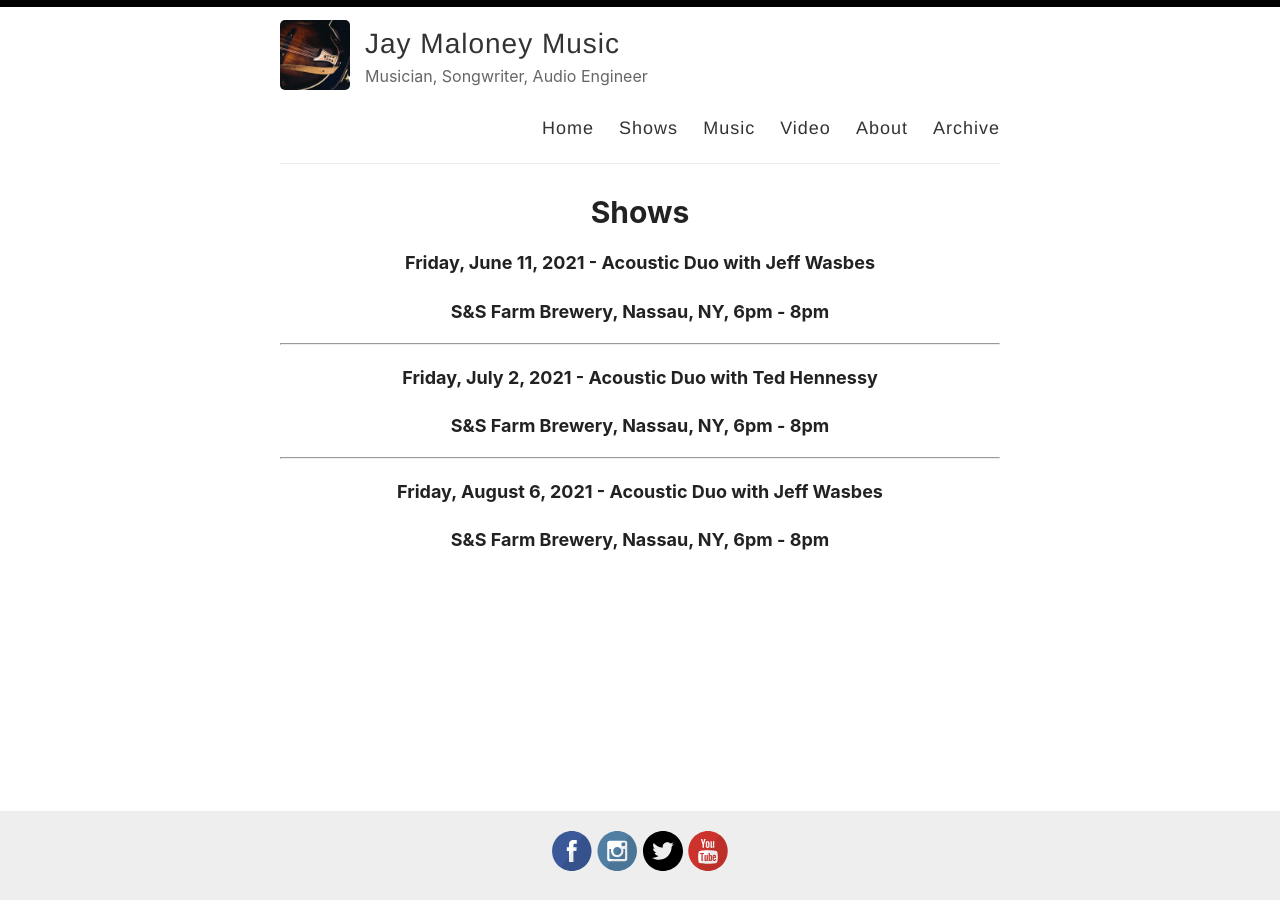
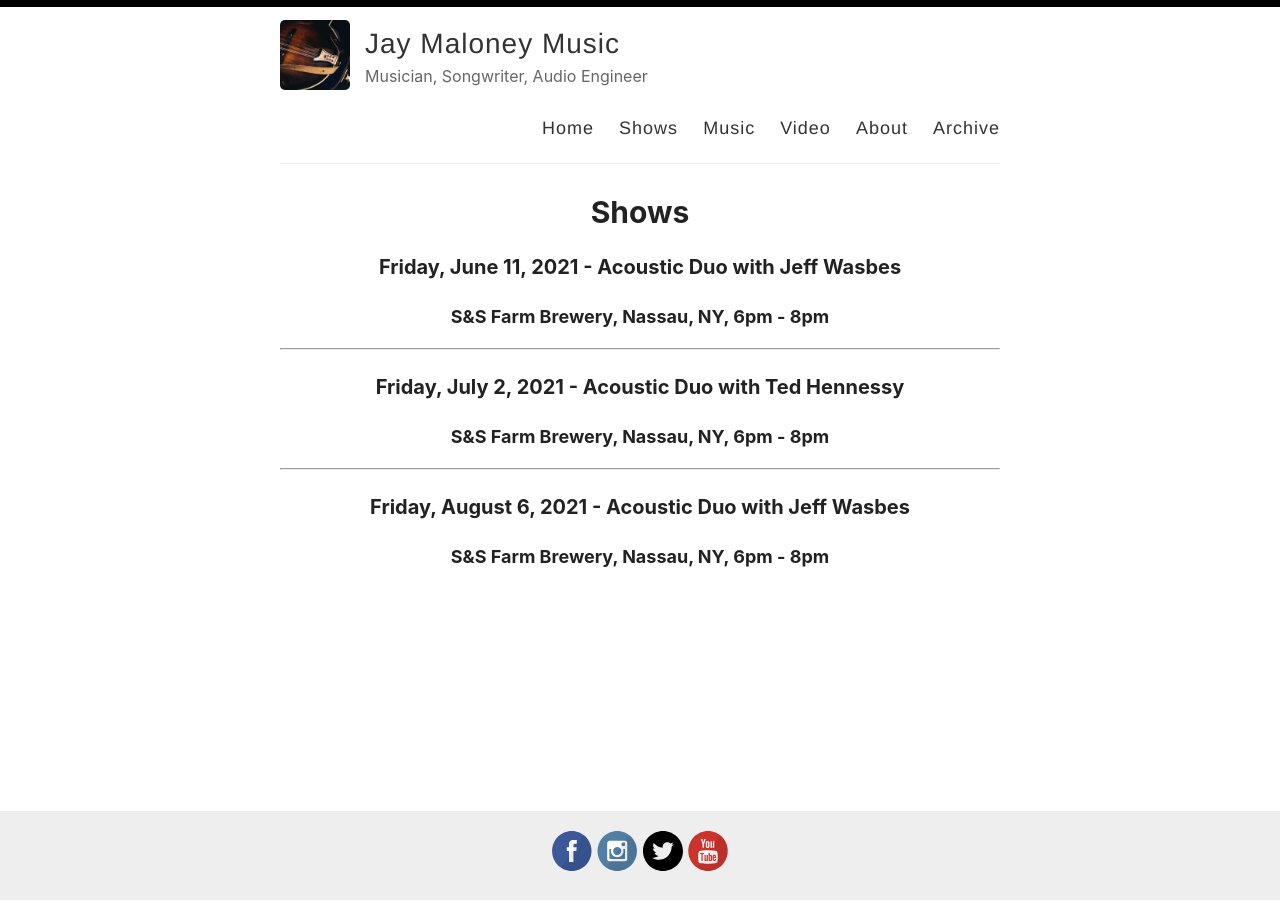
Before and after one commit to thisjaymaloney/thisjaymaloney.github.io, a Jekyll site: the page built from _pages/shows.md, in a window 1280 px wide. Built offline with Jekyll 4.4.1, drawn with Linux system fonts in a browser that asks for light colours.

```diff
--- a/_pages/shows.md
+++ b/_pages/shows.md
@@ -3,11 +3,11 @@ layout: page
 permalink: /shows/
 title: Shows
 ---
-#### Friday, June 11, 2021 - Acoustic Duo with Jeff Wasbes
-###### S&S Farm Brewery, Nassau, NY, 6pm - 8pm
+### Friday, June 11, 2021 - Acoustic Duo with Jeff Wasbes
+#### S&S Farm Brewery, Nassau, NY, 6pm - 8pm
 ---
-#### Friday, July 2, 2021 - Acoustic Duo with Ted Hennessy
-###### S&S Farm Brewery, Nassau, NY, 6pm - 8pm
+### Friday, July 2, 2021 - Acoustic Duo with Ted Hennessy
+#### S&S Farm Brewery, Nassau, NY, 6pm - 8pm
 ---
-#### Friday, August 6, 2021 - Acoustic Duo with Jeff Wasbes
-###### S&S Farm Brewery, Nassau, NY, 6pm - 8pm
+### Friday, August 6, 2021 - Acoustic Duo with Jeff Wasbes
+#### S&S Farm Brewery, Nassau, NY, 6pm - 8pm
```
